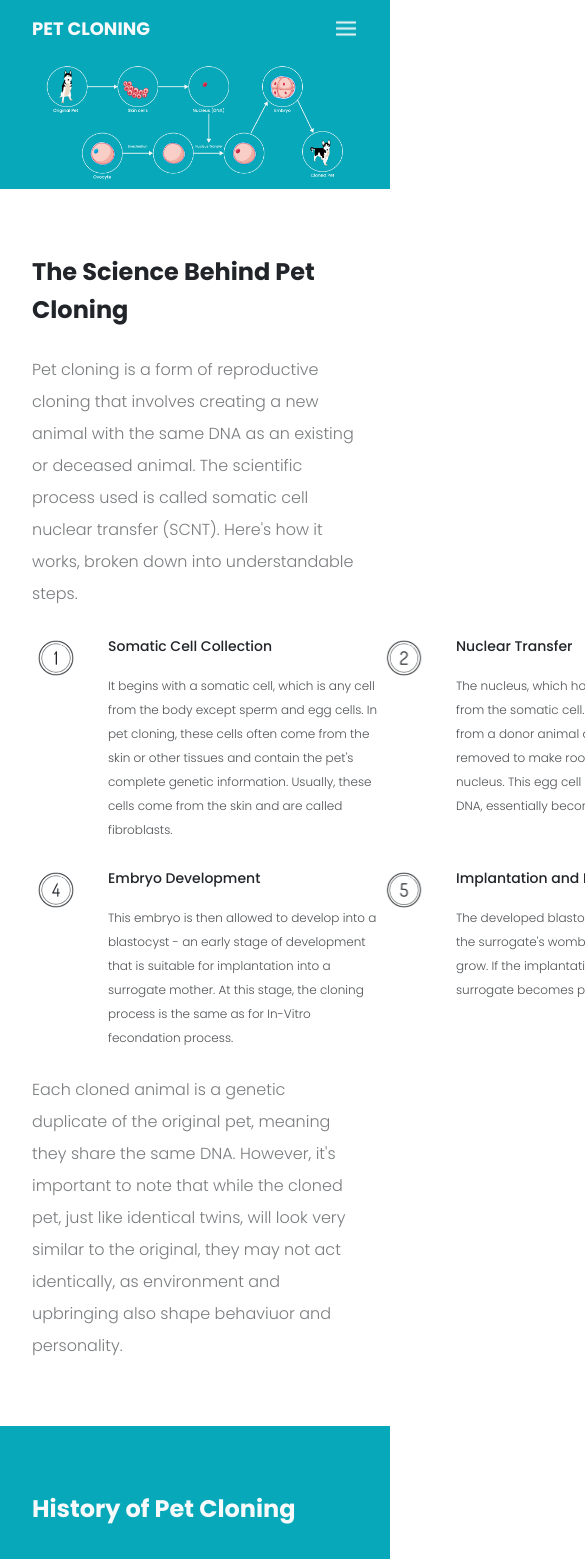
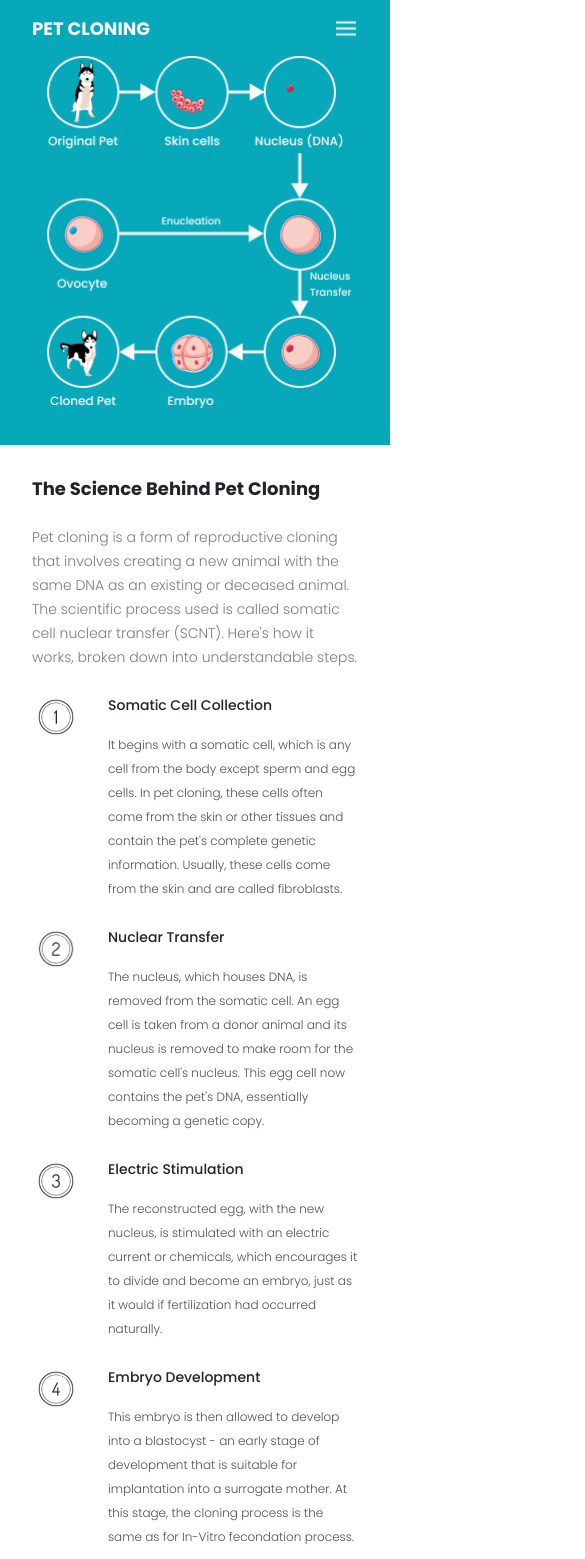
Before and after one commit to val2cak/pet-cloning, a Next.js app: page /science in a window 390 px wide. Shown: the top 1559 px of the page, 585 px wide, since content can reach past the window. Built offline with nearby package versions, Linux system fonts and the light colour scheme.

Commit message:
science mobile styling

```diff
--- a/pages/components/Section1/Section1.tsx
+++ b/pages/components/Section1/Section1.tsx
@@ -5,10 +5,10 @@ const Section1 = () => {
 
   return (
     <div className='w-full sm:px-8 px-40 sm:py-8 py-16 text-darker flex flex-col gap-6'>
-      <div className='font-bold sm:text-base text-lg sm:leading-4 leading-6'>
+      <div className='font-bold sm:text-md text-lg sm:leading-4 leading-6'>
         {title}
       </div>
-      <div className='font-light sm:text-xs text-base opacity-60 leading-4 whitespace-pre-line'>
+      <div className='font-light sm:text-sm text-base opacity-60 leading-4 whitespace-pre-line'>
         {subtitle}
       </div>
     </div>
--- a/pages/science/components/Cover/Cover.tsx
+++ b/pages/science/components/Cover/Cover.tsx
@@ -1,10 +1,6 @@
-import process from '../../../../assets/images/science-process.png';
-
 const Cover = () => {
   return (
-    <div className='w-full bg-primary flex items-center justify-center'>
-      <img src={process.src} />
-    </div>
+    <div className='sm:bg-scienceProcessMobile bg-scienceProcess bg-no-repeat bg-center bg-contain sm:h-[24.3rem] h-[30.6rem] w-full bg-primary flex items-center justify-center'></div>
   );
 };
 
--- a/pages/science/components/Section1/Section1.tsx
+++ b/pages/science/components/Section1/Section1.tsx
@@ -21,12 +21,12 @@ const Section1 = () => {
   } = translate.science.section1;
 
   return (
-    <div className='w-full px-8 lg:px-40 py-16 text-darker flex flex-col gap-6'>
-      <div className='font-bold text-lg leading-6'>{title}</div>
-      <div className='font-light text-base opacity-60 leading-5 whitespace-pre-line'>
+    <div className='w-full sm:px-8 px-40 sm:py-8 py-16 text-darker flex flex-col gap-6'>
+      <div className='font-bold sm:text-md text-lg leading-6'>{title}</div>
+      <div className='font-light sm:text-sm text-base opacity-60 leading-5 whitespace-pre-line'>
         {subtitle}
       </div>
-      <div className='flex justify-between'>
+      <div className='flex sm:flex-col flex-row sm:gap-6 justify-between'>
         <Point
           title={step1.title}
           subtitle={step1.subtitle}
@@ -46,7 +46,7 @@ const Section1 = () => {
           color='text-darker'
         />
       </div>
-      <div className='flex justify-between'>
+      <div className='flex sm:flex-col flex-row sm:gap-6 justify-between'>
         <Point
           title={step4.title}
           subtitle={step4.subtitle}
@@ -66,7 +66,7 @@ const Section1 = () => {
           color='text-darker'
         />
       </div>
-      <div className='font-light text-base opacity-60 leading-5 whitespace-pre-line'>
+      <div className='font-light sm:text-sm text-base opacity-60 leading-5 whitespace-pre-line'>
         {conclusion}
       </div>
     </div>
--- a/pages/science/components/Section2/Section2.tsx
+++ b/pages/science/components/Section2/Section2.tsx
@@ -13,18 +13,18 @@ const Section2 = () => {
     translate.science.section2;
 
   return (
-    <div className='w-full px-8 lg:px-40 py-16 bg-primary'>
+    <div className='w-full sm:px-8 px-40 sm:py-8 py-16 bg-primary flex flex-col sm:gap-6'>
       <div className=' text-light flex flex-col gap-6'>
-        <div className='font-bold text-lg leading-6'>{title}</div>
-        <div className='font-light text-base opacity-80 leading-5 whitespace-pre-line'>
+        <div className='font-bold sm:text-md text-lg leading-6'>{title}</div>
+        <div className='font-light sm:text-sm text-base opacity-80 leading-5 whitespace-pre-line'>
           {subtitle}
         </div>
-        <div className='flex justify-between'>
+        <div className='flex sm:flex-col flex-row sm:gap-6 justify-between'>
           <Point title={step1.title} subtitle={step1.subtitle} icon={one.src} />
           <Point title={step2.title} subtitle={step2.subtitle} icon={two.src} />
           <Point subtitle={step2_1.subtitle} icon={two_one.src} />
         </div>
-        <div className='flex justify-between'>
+        <div className='flex sm:flex-col flex-row sm:gap-6 justify-between'>
           <Point
             title={step3.title}
             subtitle={step3.subtitle}
--- a/pages/science/components/Section3/Section3.tsx
+++ b/pages/science/components/Section3/Section3.tsx
@@ -12,12 +12,12 @@ const Section3 = () => {
     translate.science.section3;
 
   return (
-    <div className='w-full px-8 lg:px-40 py-16 text-darker flex flex-col gap-6'>
-      <div className='font-bold text-lg leading-6'>{title}</div>
-      <div className='font-light text-base opacity-60 leading-5 whitespace-pre-line'>
+    <div className='w-full sm:px-8 px-40 sm:py-8 py-16 text-darker flex flex-col gap-6'>
+      <div className='font-bold sm:text-md text-lg leading-6'>{title}</div>
+      <div className='font-light sm:text-sm text-base opacity-60 leading-5 whitespace-pre-line'>
         {subtitle}
       </div>
-      <div className='flex justify-between'>
+      <div className='flex sm:flex-col flex-row sm:gap-6 justify-between'>
         <Point
           title={step1.title}
           subtitle={step1.subtitle}
@@ -37,7 +37,7 @@ const Section3 = () => {
           color='text-darker'
         />
       </div>
-      <div className='flex justify-between'>
+      <div className='flex sm:flex-col flex-row sm:gap-6 justify-between'>
         <Point
           title={step4.title}
           subtitle={step4.subtitle}
--- a/tailwind.config.js
+++ b/tailwind.config.js
@@ -54,6 +54,9 @@ module.exports = {
           "url('../assets/images/contact-us-cover-mobile.png')",
         homeSection4: "url('../assets/images/home-section-4.png')",
         homeSection4Mobile: "url('../assets/images/home-section-4-mobile.png')",
+        scienceProcess: "url('../assets/images/science-process.png')",
+        scienceProcessMobile:
+          "url('../assets/images/science-process-mobile.png')",
       }),
       lineHeight: {
         3: '1.2rem',
```
